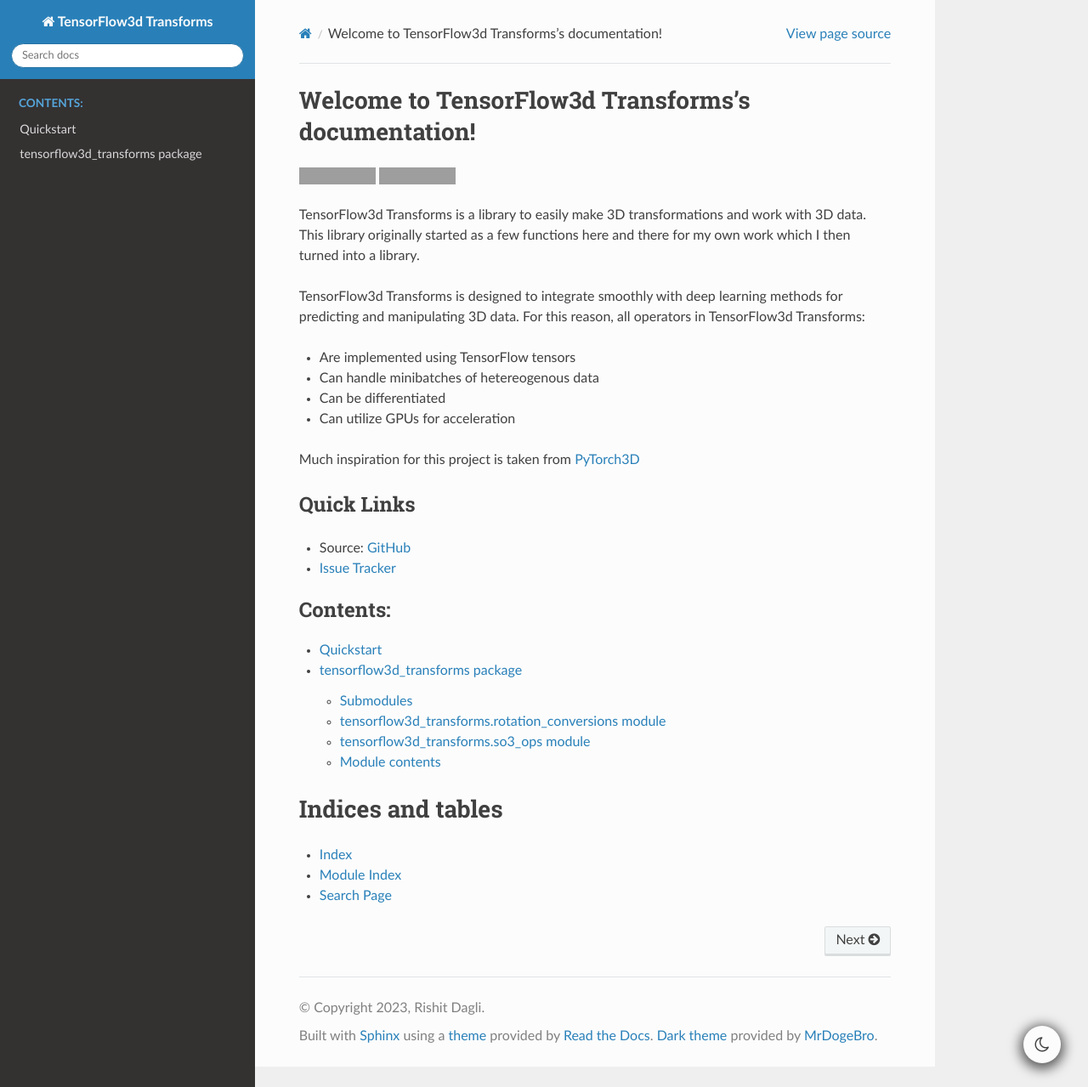
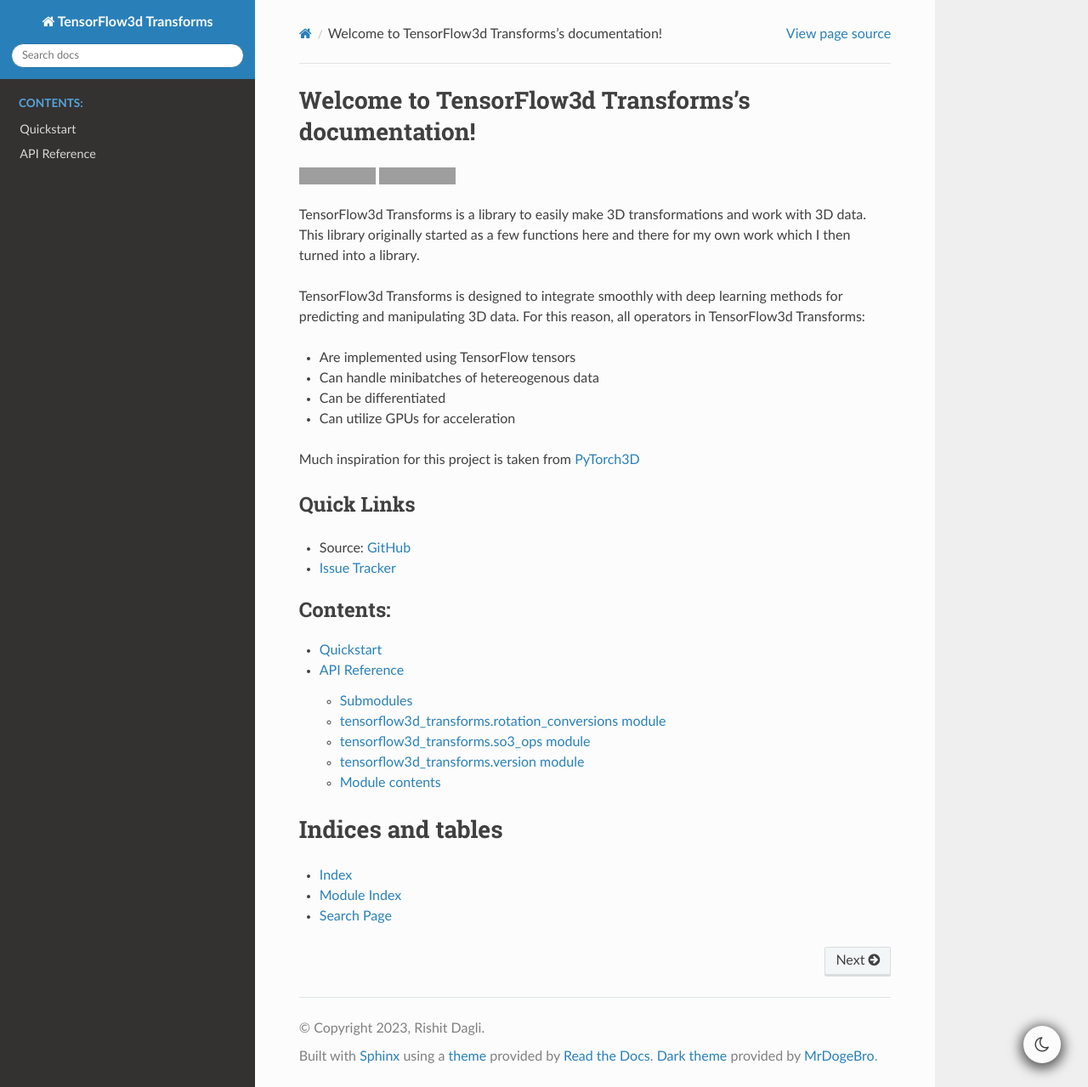
Before and after one commit to Rishit-dagli/3d-transforms, a Sphinx documentation site: the page built from docs/source/index.rst, in a window 1280 px wide and 1279 px high. Shown: the whole window at 85% size. Built offline with Sphinx 7.4.7 and the Read the Docs theme 2.0.0, drawn with Linux system fonts in a browser that asks for light colours; grey boxes are pictures that could not be loaded.

Commit message:
Fix typo

```diff
--- a/docs/source/tensorflow3d_transforms.rst
+++ b/docs/source/tensorflow3d_transforms.rst
@@ -1,4 +1,4 @@
-tensorflow3d\_transforms package
+API Reference
 ================================
 
 Submodules
@@ -20,6 +20,14 @@
    :undoc-members:
    :show-inheritance:
 
+tensorflow3d\_transforms.version module
+----------------------------------------
+
+.. automodule:: tensorflow3d_transforms.version
+   :members:
+   :undoc-members:
+   :show-inheritance:
+
 Module contents
 ---------------
 
--- a/tensorflow3d_transforms/__init__.py
+++ b/tensorflow3d_transforms/__init__.py
@@ -1,4 +1,4 @@
-from __init__ import __version__
+from .version import __version__
 
 from .rotation_conversions import (
     axis_angle_to_matrix,
```
